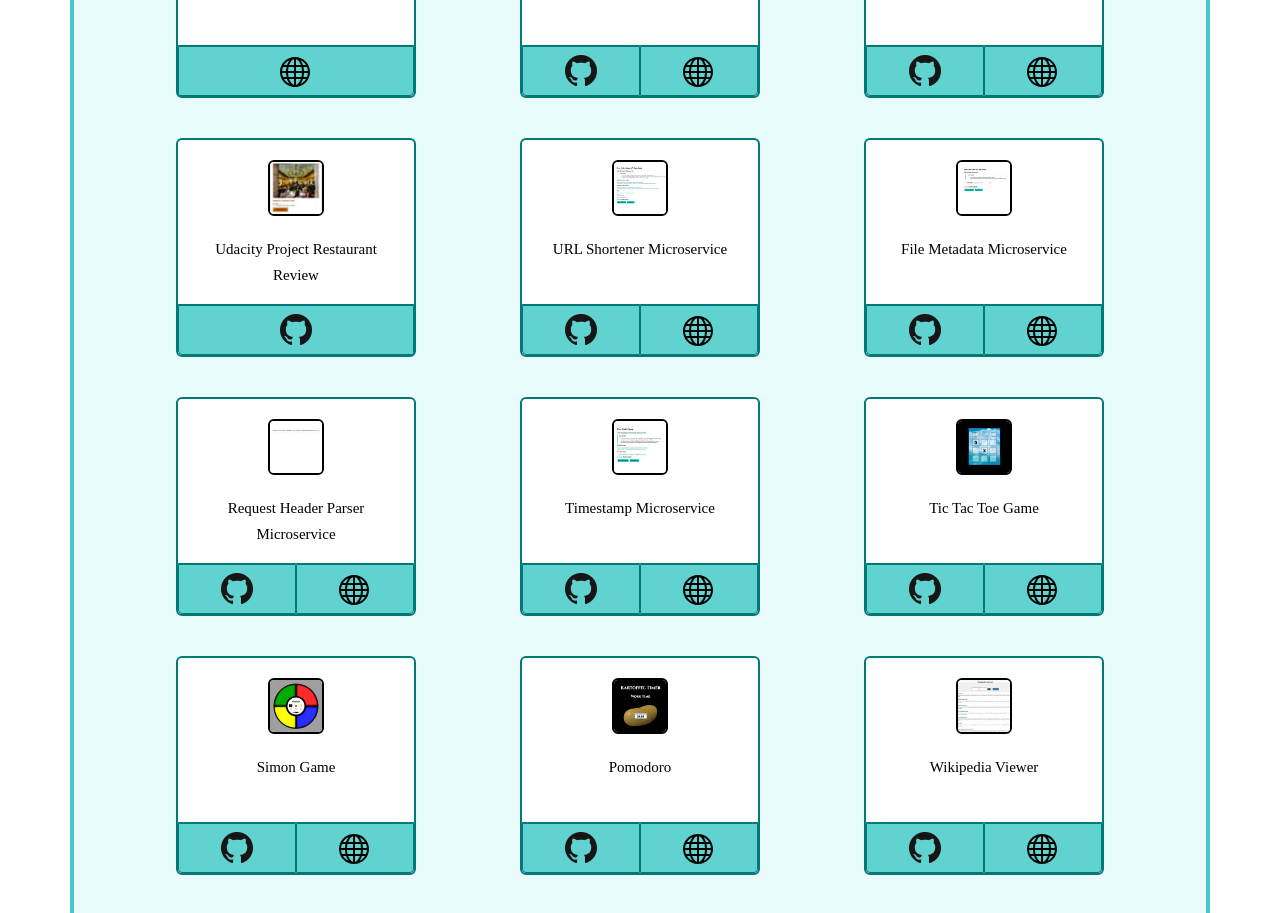
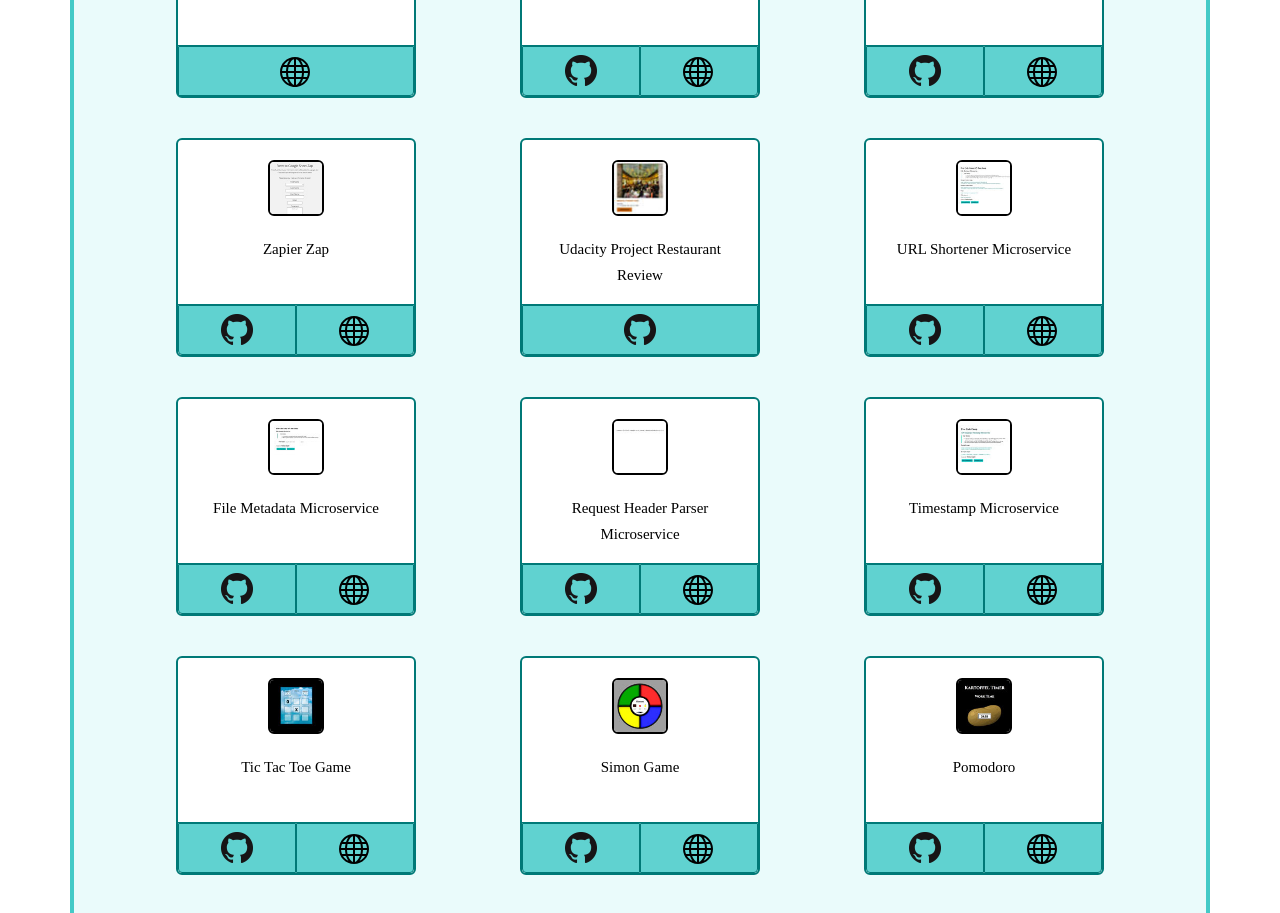
Before and after one commit to Missarachnid/mmkepler.com, a React (Create React App) app: page / in a window 1280 px wide. Shown: the part 2967-3880 px from the top of the page. Built offline with nearby package versions, Linux system fonts and the light colour scheme; a web font is replaced by a local one.

Commit message:
update: added new portfolio card

```diff
--- a/src/components/Portfolio.js
+++ b/src/components/Portfolio.js
@@ -15,7 +15,8 @@ import twitch from "../img/twitch.jpg";
 import restaurant from "../img/restaurant.jpg";
 import quote from "../img/quote.jpg";
 import georgia from "../img/georgia-corgi.svg";
-import openWeather from '../img/open-weather.png'
+import openWeather from '../img/open-weather.png';
+import zap from '../img/zap.jpg';
 
  const Portfolio = () => {
   return (
@@ -77,6 +78,26 @@ import openWeather from '../img/open-weather.png'
                         </div>
                         <div className="col-xs-6 link-div btn-right">
                           <a href="https://warm-cliffs-12741.herokuapp.com/" target="_blank" rel="noopener noreferrer"><img src={sphere} className="sphere" alt="Icon representing a webpage link"/></a>
+                        </div>
+                      </div>
+                    </div>
+                  </div>
+                </div>
+
+                {/* Zapier Zap to Google Sheets*/}
+                <div className="col-md-4 col-sm-6 col-xs-12">
+                  <div className="card container">
+                    <img src={zap} className="img-responsive img-rounded card-img" alt="An image of the form on a website for using Zapier Zaps to move data to a Google sheet" />
+                    <div className="card-text">
+                      <p className="text-center">Zapier Zap</p>
+                    </div>
+                    <div className="row card-row">
+                      <div className="card-info">
+                      <div className="col-xs-6 link-div btn-left">
+                          <a href="https://github.com/Missarachnid/Email-to-GoogleSheets-Zap" target="_blank" rel="noopener noreferrer"><img src={github} className="git" alt="Logo for GitHub"/></a>
+                        </div>
+                        <div className="col-xs-6 link-div btn-right">
+                          <a href="https://brave-curie-83cf49.netlify.app/" target="_blank" rel="noopener noreferrer"><img src={sphere} className="sphere" alt="Icon representing a webpage link"/></a>
                         </div>
                       </div>
                     </div>
```
Also changed, not shown: src/img/zap.jpg (added).
